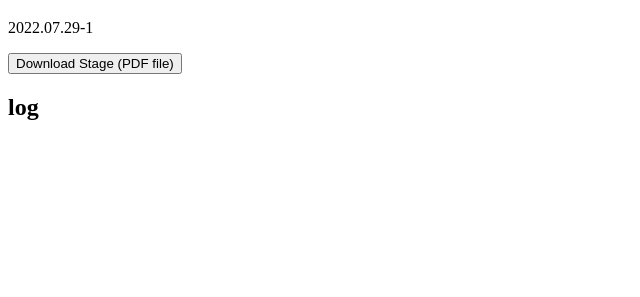
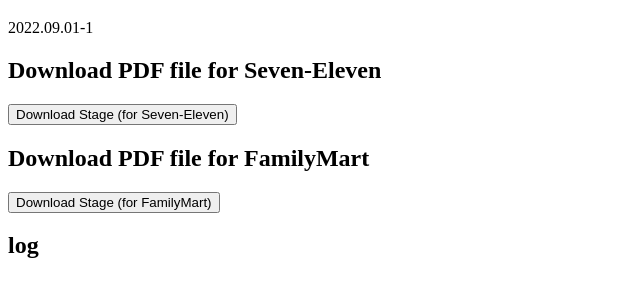
Before and after one commit to kaz399/dltest, a plain HTML site: page docs/index.html in a window 1280 px wide. Shown: the part 61-358 px from the top of the page, without its empty margins (0-640 px from the left). Drawn offline with Linux system fonts and the light colour scheme.

Commit message:
Update index.html

```diff
--- a/docs/index.html
+++ b/docs/index.html
@@ -5,13 +5,22 @@
 	<body>
 	  <h1>toio original stage generator test</h1>
 		<p>
-		2022.07.29-1
+		2022.09.01-1
 		</p>
+		<h2>Download PDF file for Seven-Eleven</h2>
 		<div>
 			<button id="download-button"
 				type="button"
-				onclick="downloadPDF('https://h0n972bhv8.execute-api.ap-northeast-1.amazonaws.com/Prod/hello/')" >
-				Download Stage (PDF file)
+				onclick="downloadPDF('https://h0n972bhv8.execute-api.ap-northeast-1.amazonaws.com/Prod/hello?store=A3-711')" >
+				Download Stage (for Seven-Eleven)
+			</button>
+		</div>
+		<h2>Download PDF file for FamilyMart</h2>
+		<div>
+			<button id="download-button"
+				type="button"
+				onclick="downloadPDF('https://h0n972bhv8.execute-api.ap-northeast-1.amazonaws.com/Prod/hello?store=A3-FM')" >
+				Download Stage (for FamilyMart)
 			</button>
 		</div>
 	  <h2>log</h1>
```
